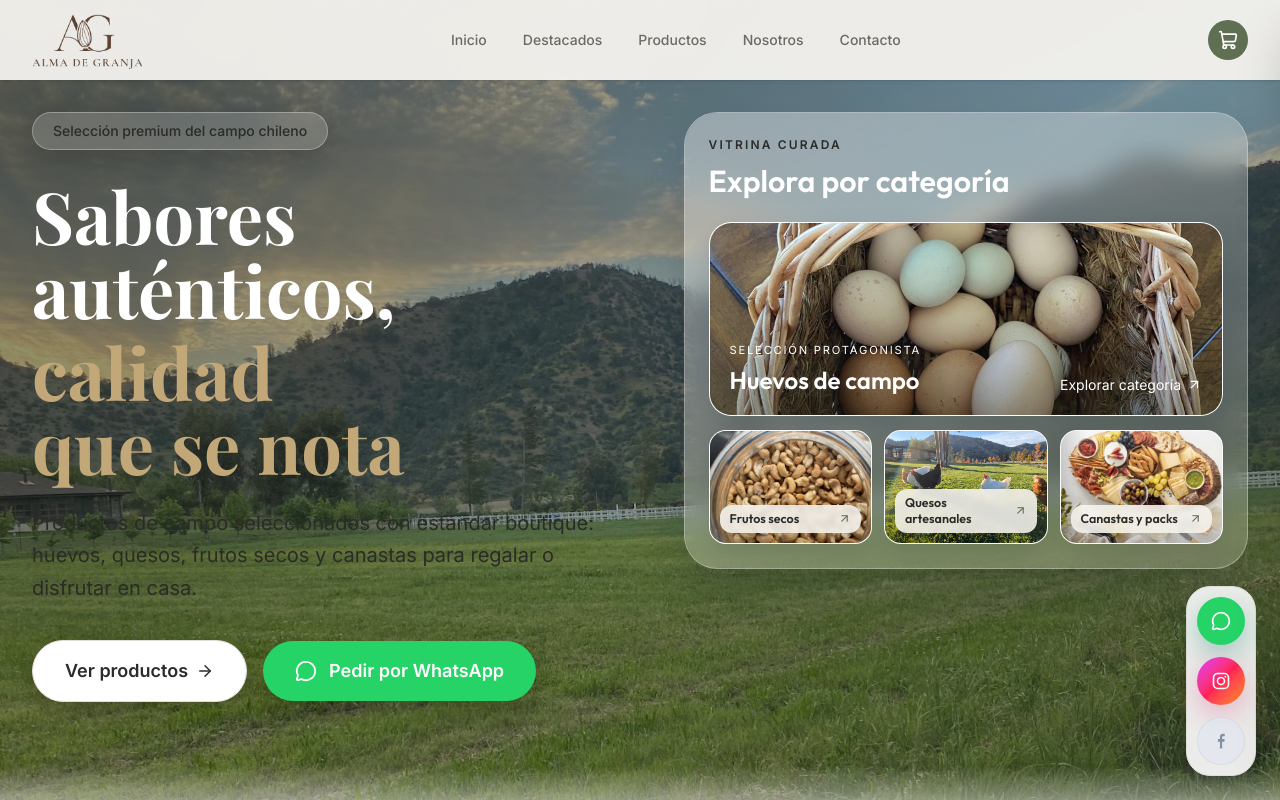
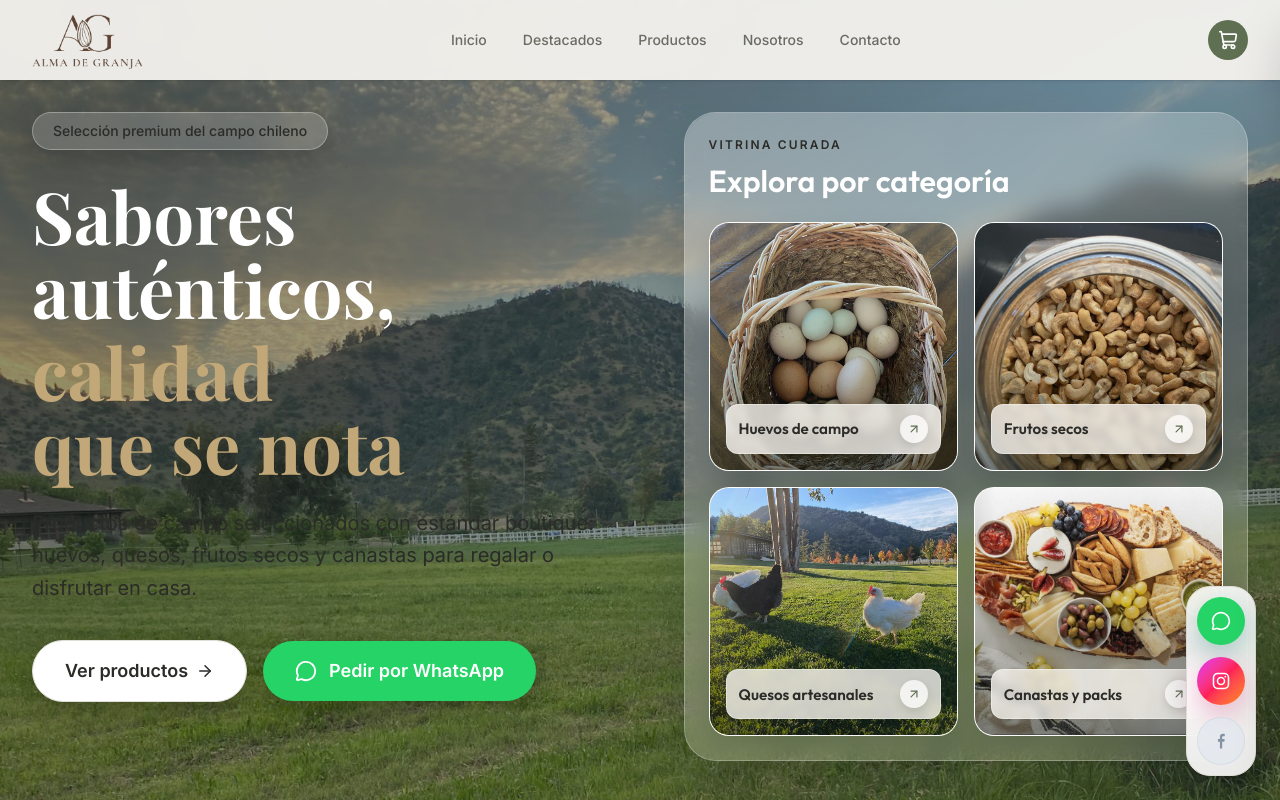
Before and after one commit to fpgalarce-creator/adg_vf, a React (Vite) app in the folder client/: page / in a window 1280 px wide. Shown: the top 800 px of the page. Built offline with nearby package versions, Linux system fonts and the light colour scheme.

Commit message:
Refactor hero category panel to balanced 2x2 premium grid

```diff
--- a/client/src/components/HeroCategoriesPanel.jsx
+++ b/client/src/components/HeroCategoriesPanel.jsx
@@ -6,15 +6,12 @@ import quesosImg from '../assets/contenido2.jpeg'
 import canastasImg from '../assets/gallerymain.jpg'
 import ScrollAnimation from './ScrollAnimation.jsx'
 
-const featuredCategory = {
+const categoryCards = [
+  {
     id: 'huevos',
     title: 'Huevos de campo',
-  kicker: 'Selección protagonista',
-  cta: 'Explorar categoría',
     image: huevosImg,
-}
-
-const secondaryCategories = [
+  },
   {
     id: 'frutos-secos',
     title: 'Frutos secos',
@@ -35,68 +32,40 @@ const secondaryCategories = [
 export default function HeroCategoriesPanel() {
   return (
     <ScrollAnimation delay={180}>
-      <aside className="relative rounded-[2.1rem] border border-white/35 bg-white/18 p-5 sm:p-6 backdrop-blur-md shadow-[0_22px_52px_rgba(15,23,42,0.22)]">
-        <div className="pointer-events-none absolute inset-0 rounded-[2.1rem] bg-gradient-to-br from-white/24 via-white/[0.09] to-transparent" />
+      <aside className="relative rounded-[2rem] border border-white/30 bg-white/16 p-5 sm:p-6 backdrop-blur-md shadow-[0_20px_48px_rgba(15,23,42,0.2)]">
+        <div className="pointer-events-none absolute inset-0 rounded-[2rem] bg-gradient-to-br from-white/20 via-white/[0.06] to-transparent" />
 
         <div className="relative">
           <p className="text-xs font-semibold uppercase tracking-[0.18em] text-cream-100/90">Vitrina curada</p>
           <h2 className="mt-2 font-heading text-2xl sm:text-[1.9rem] font-semibold text-white">Explora por categoría</h2>
 
-          <div className="mt-5 space-y-3.5">
-            <Link
-              to={`/productos?categoria=${featuredCategory.id}`}
-              className="group relative block overflow-hidden rounded-[1.4rem] border border-white/55 bg-white/96 shadow-[0_12px_28px_rgba(15,23,42,0.16)] transition-all duration-300 hover:-translate-y-1 hover:shadow-[0_20px_34px_rgba(15,23,42,0.22)]"
-            >
-              <div className="relative h-44 sm:h-48 overflow-hidden">
-                <img
-                  src={featuredCategory.image}
-                  alt={featuredCategory.title}
-                  loading="lazy"
-                  className="h-full w-full object-cover transition-transform duration-500 group-hover:scale-[1.03]"
-                />
-                <div className="absolute inset-0 bg-gradient-to-t from-[#1d2218]/44 via-[#20261b]/12 to-transparent" />
-              </div>
-
-              <div className="absolute inset-x-0 bottom-0 p-4 sm:p-5 text-white">
-                <p className="text-[0.64rem] sm:text-[0.7rem] uppercase tracking-[0.16em] text-cream-100/95">{featuredCategory.kicker}</p>
-                <div className="mt-1.5 flex items-end justify-between gap-3">
-                  <h3 className="font-heading text-xl sm:text-2xl leading-tight font-semibold text-cream-50">{featuredCategory.title}</h3>
-                  <span className="inline-flex items-center gap-1.5 text-[0.82rem] sm:text-sm text-cream-100/95">
-                    {featuredCategory.cta}
-                    <ArrowUpRight size={15} className="transition-transform duration-300 group-hover:-translate-y-0.5 group-hover:translate-x-0.5" />
-                  </span>
-                </div>
-              </div>
-            </Link>
-
-            <div className="grid grid-cols-1 min-[520px]:grid-cols-3 gap-3">
-              {secondaryCategories.map((category) => (
+          <div className="mt-5 grid grid-cols-1 min-[500px]:grid-cols-2 gap-3.5 sm:gap-4">
+            {categoryCards.map((category) => (
               <Link
                 key={category.id}
                 to={`/productos?categoria=${category.id}`}
-                  className="group relative isolate overflow-hidden rounded-[1.05rem] border border-white/60 bg-white/94 text-[color:var(--text-primary)] shadow-[0_10px_22px_rgba(15,23,42,0.12)] transition-all duration-300 hover:-translate-y-0.5 hover:shadow-[0_16px_28px_rgba(15,23,42,0.16)]"
+                className="group relative isolate flex aspect-[1/1] overflow-hidden rounded-[1.25rem] border border-white/60 bg-white/94 text-[color:var(--text-primary)] shadow-[0_10px_24px_rgba(15,23,42,0.13)] transition-all duration-300 hover:-translate-y-1 hover:shadow-[0_18px_34px_rgba(15,23,42,0.2)]"
               >
-                  <div className="relative h-24 sm:h-28 overflow-hidden bg-[color:var(--bg-secondary)]">
                 <img
                   src={category.image}
                   alt={category.title}
                   loading="lazy"
-                      className="h-full w-full object-cover transition-transform duration-500 group-hover:scale-105"
+                  className="absolute inset-0 h-full w-full object-cover transition-transform duration-500 ease-out group-hover:scale-105"
                 />
-                    <div className="absolute inset-0 bg-gradient-to-t from-black/20 via-transparent to-white/15" />
-                  </div>
+                <div className="absolute inset-0 bg-gradient-to-t from-[#141910]/55 via-[#1f2618]/16 to-white/8 transition-colors duration-300 group-hover:from-[#141910]/62" />
 
-                  <div className="absolute inset-x-0 bottom-0 p-2.5">
-                    <div className="flex items-center justify-between gap-2 rounded-xl bg-[#f7f5f0]/88 px-2.5 py-1.5 backdrop-blur-[2px]">
-                      <h3 className="text-[0.78rem] leading-tight font-semibold text-[color:var(--text-primary)]">{category.title}</h3>
-                      <ArrowUpRight size={13} className="shrink-0 text-[color:var(--primary)] transition-transform duration-300 group-hover:-translate-y-0.5 group-hover:translate-x-0.5" />
+                <div className="relative mt-auto w-full p-3 sm:p-4">
+                  <div className="flex items-center justify-between gap-3 rounded-xl border border-white/35 bg-[#f8f6f0]/80 px-3 py-2.5 backdrop-blur-[3px] transition-colors duration-300 group-hover:bg-[#fbf9f2]/92 group-hover:border-[color:var(--accent)]/45">
+                    <h3 className="text-sm sm:text-[0.95rem] leading-tight font-semibold text-[color:var(--text-primary)]">{category.title}</h3>
+                    <span className="inline-flex h-7 w-7 shrink-0 items-center justify-center rounded-full bg-white/75 text-[color:var(--primary)] shadow-[0_4px_10px_rgba(35,43,29,0.15)] transition-all duration-300 group-hover:bg-white group-hover:translate-x-0.5 group-hover:-translate-y-0.5">
+                      <ArrowUpRight size={14} />
+                    </span>
                   </div>
                 </div>
               </Link>
             ))}
           </div>
         </div>
-        </div>
       </aside>
     </ScrollAnimation>
   )
```
Lines whose indentation alone changed are shown as unchanged.
